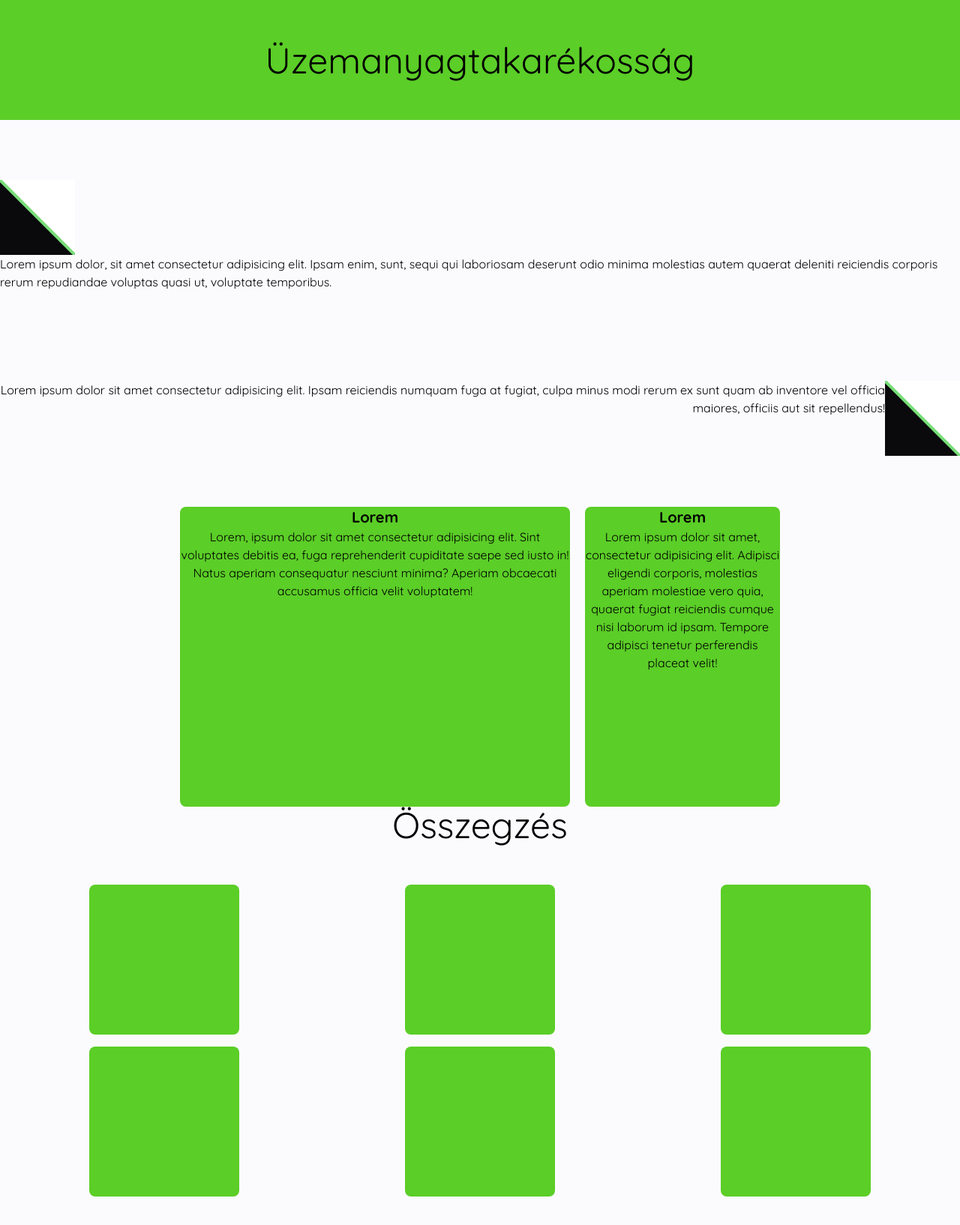
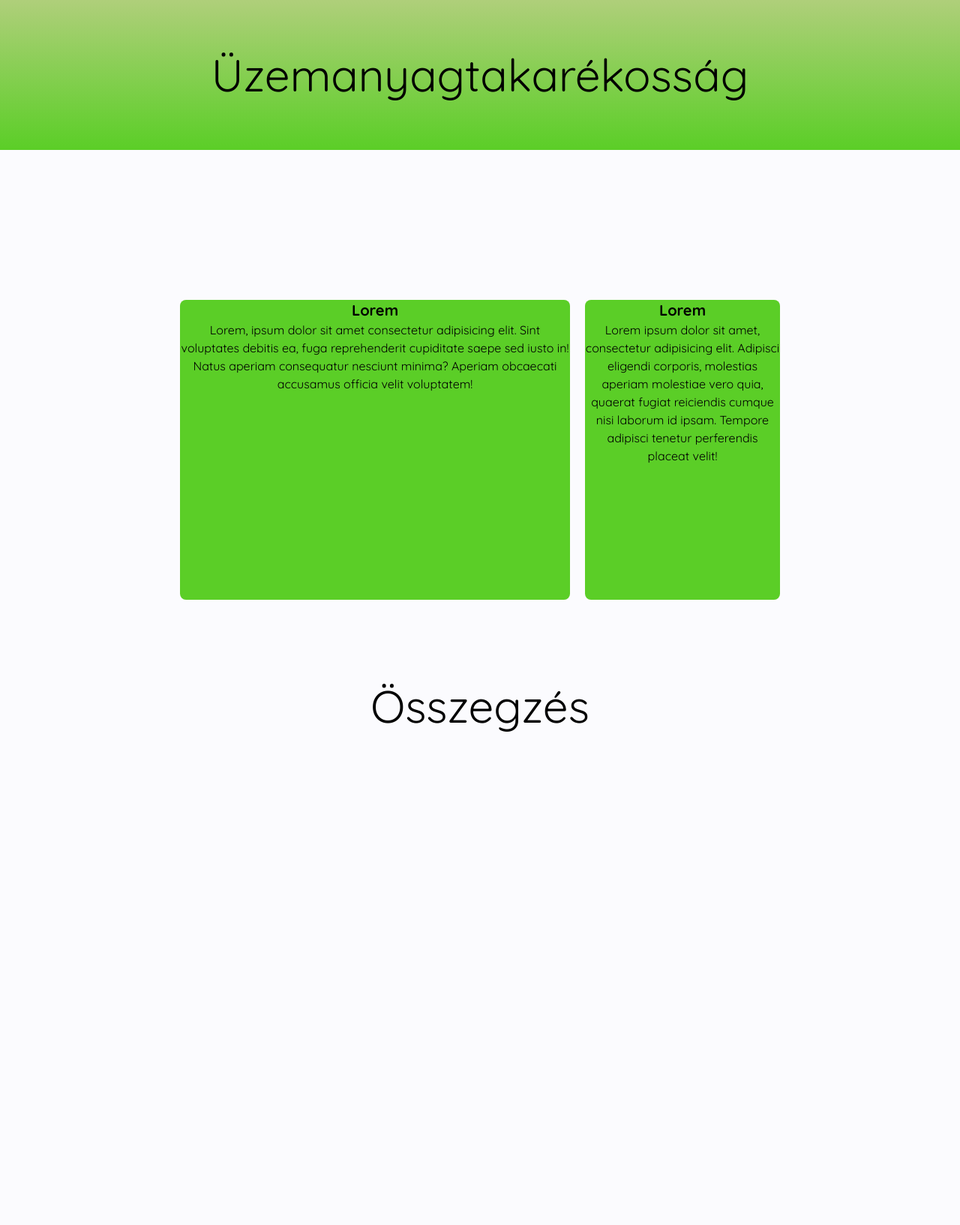
Before and after one commit to asztalosm/uzemanyagtakarekossag, a Next.js app in the folder uzemanyagtakarekossag-site-ts/: page / in a window 1280 px wide. Shown: the top 1634 px of the page at 75% size. Before the commit the page ends 1612 px from the top, so only its background shows below. Built offline with nearby package versions, Linux system fonts and the light colour scheme.

Commit message:
Header Gradient, font, kitöröltem az első content részt, hogy a figma alapján készített designt használjuk

```diff
--- a/uzemanyagtakarekossag-site-ts/pages/index.tsx
+++ b/uzemanyagtakarekossag-site-ts/pages/index.tsx
@@ -6,8 +6,8 @@ import kep from '../public/image.png'
 const quicksand = Quicksand({
   subsets: ['latin'],
   variable: '--font-quicksand',
+  display: "swap",
 });
-
 
 
 export default function Document() {
@@ -17,18 +17,17 @@ export default function Document() {
         <title>Üzemanyagtakarékosság</title>
       </Head>
       <div className={`${quicksand.className}`}>
-        <header className={`bg-[#5bce27] h-40 flex items-center justify-center ${quicksand.className}`}>
-          <h1 className="text-center text-5xl">Üzemanyagtakarékosság</h1>
+        <header className={`h-50 flex items-center justify-center headergradient`}>
+          <h1 className="text-center text-6xl">Üzemanyagtakarékosság</h1>
         </header>
-        <div className="Paragrafusok mt-20 `${quicksand.className}`">
-          <Image src={kep} alt="" width={100} height={100} className='float-lefts'/>
-          <p className="{quicksand.className}">Lorem ipsum dolor, sit amet consectetur adipisicing elit. Ipsam enim, sunt, sequi qui laboriosam deserunt odio minima molestias autem quaerat deleniti reiciendis corporis rerum repudiandae voluptas quasi ut, voluptate temporibus.</p>
-          <Image src={kep} alt="" width={100} height={100} className='float-right mt-30'/>
-          <p className='mt-30 text-right'>Lorem ipsum dolor sit amet consectetur adipisicing elit. Ipsam reiciendis numquam fuga at fugiat, culpa minus modi rerum ex sunt quam ab inventore vel officia maiores, officiis aut sit repellendus!</p>
+        <div className="Paragrafusok mt-20">
+          <p className=""></p>
+
+
         </div>
         <div className='w-200 ml-auto mr-auto'>
           <div className='bal bg-[#5bce27] h-100 mt-30 w-130 float-left rounded-lg'>
-            <h1 className='text-center font-bold text-xl'>Lorem</h1>
+            <h1 className='text-center font-bold text-xl root.background'>Lorem</h1>
             <p className='text-center'>Lorem, ipsum dolor sit amet consectetur adipisicing elit. Sint voluptates debitis ea, fuga reprehenderit cupiditate saepe sed iusto in! Natus aperiam consequatur nesciunt minima? Aperiam obcaecati accusamus officia velit voluptatem!</p>
           </div>
           <div className='bal bg-[#5bce27] h-100 mt-30 w-65 float-right rounded-lg'>
@@ -39,15 +38,17 @@ export default function Document() {
           <br />
           <br />
         </div>
-        <h1 className='text-center text-5xl'>Összegzés</h1>
-        <div className='container mx-auto p-4 mt-10 ml-auto mr-auto'>
-          <div className="grid grid-cols-3 gap-4 justify-items-center">
-            <div className='bg-[#5bce27] h-50 w-50 rounded-lg'></div>
-            <div className='bg-[#5bce27] h-50 w-50 rounded-lg'></div>
-            <div className='bg-[#5bce27] h-50 w-50 rounded-lg'></div>
-            <div className='bg-[#5bce27] h-50 w-50 rounded-lg'></div>
-            <div className='bg-[#5bce27] h-50 w-50 rounded-lg'></div>
-            <div className='bg-[#5bce27] h-50 w-50 rounded-lg'></div>
+        <div className='mt-140'>
+          <h1 className='text-center text-6xl '>Összegzés</h1>
+          <div className='container mx-auto p-4 mt-10 ml-auto mr-auto'>
+            <div className="grid grid-cols-3 gap-6 justify-items-center">
+              <div className=' h-100 w-80 rounded-lg'></div>
+              <div className=' h-100 w-80 rounded-lg'></div>
+              <div className=' h-100 w-80 rounded-lg'></div>
+              <div className=' h-100 w-80 rounded-lg'></div>
+              <div className=' h-100 w-80 rounded-lg'></div>
+              <div className=' h-100 w-80 rounded-lg'></div>
+            </div>
           </div>
         </div>
       </div>
--- a/uzemanyagtakarekossag-site-ts/styles/globals.css
+++ b/uzemanyagtakarekossag-site-ts/styles/globals.css
@@ -1,5 +1,4 @@
 @import "tailwindcss";
-
 
 
 @theme {
@@ -9,7 +8,6 @@
 
 @media (prefers-color-scheme: light) {
   :root {
-  font-family: Quicksand;
   --text: #0a0a0c;
   --background: #fbfbfe;
   --primary: #5bce27;
@@ -33,7 +31,7 @@
 body {
   color: var(--foreground);
   background: var(--background);
-  font-family: Arial, Helvetica, sans-serif;
+  font-family: 'Quicksand', Arial, Helvetica, sans-serif;
 }
 
 
@@ -56,3 +54,8 @@ body {
 .font-quicksand {
   font-family: 'Quicksand', sans-serif;
 }
+
+
+.headergradient {
+  background-image: linear-gradient(0, var(--primary), var(--accent));
+}
```
